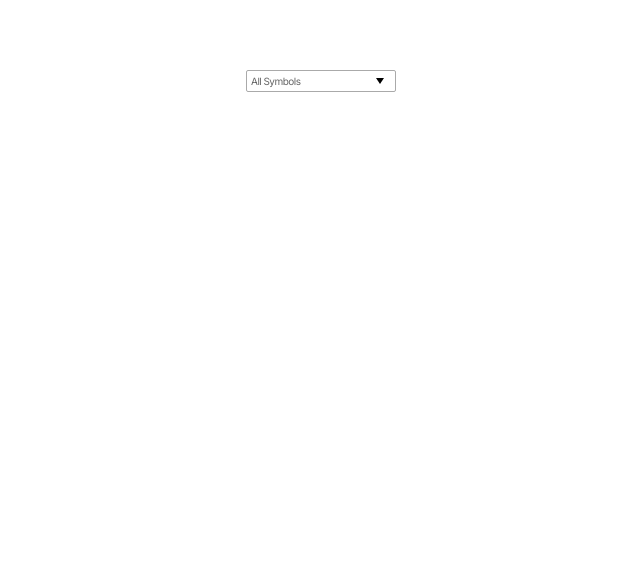
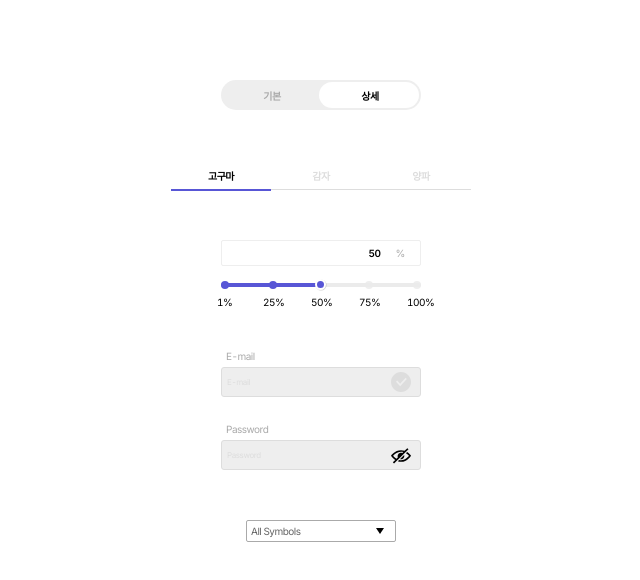
Before and after one commit to yhnb3/wanted_pre_onboarding, a React (Create React App) app: page / in a window 1280 px wide. Shown: the top 580 px of the page, without its empty margins (319-959 px from the left). Built offline with nearby package versions, Linux system fonts and the light colour scheme.

Commit message:
make Slider

```diff
--- a/package.json
+++ b/package.json
@@ -11,6 +11,7 @@
     "react-dom": "^18.1.0",
     "react-scripts": "5.0.1",
     "react-use": "^17.3.2",
+    "styled-components": "^5.3.5",
     "web-vitals": "^2.1.4"
   },
   "scripts": {
--- a/src/components/Input/input.module.scss
+++ b/src/components/Input/input.module.scss
@@ -4,9 +4,8 @@
 .container {
   position: relative;
   width: 200px;
-  margin: 0 auto;
+  margin: 50px auto;
   text-align: left;
-}
 
   label {
     padding: 5px;
@@ -33,6 +32,7 @@ input {
 
     &::placeholder {
       color: colors.$GRAYD;
+    }
   }
 }
 
--- /dev/null
+++ b/src/components/Slider/index.js
@@ -0,0 +1,61 @@
+import { useState } from 'react'
+import cx from 'classnames'
+import styles from './slider.module.scss'
+
+const BREAK_POINT = [1, 25, 50, 75, 100]
+function Slider() {
+  const [value, setValue] = useState(50)
+
+  const handleSliderChange = (e) => {
+    const targetValue = e.currentTarget.value
+    setValue(targetValue)
+  }
+
+  const handleClickBtn = (e) => {
+    const targetValue = e.currentTarget.dataset.point
+    setValue(targetValue)
+  }
+
+  return (
+    <div className={styles.container}>
+      <div className={styles.valueBox}>
+        <span className={styles.value}>{value}</span>
+        <span className={styles.percentage}>%</span>
+      </div>
+      <div className={styles.progressBox}>
+        <input type='range' value={value} min='1' max='100' onChange={handleSliderChange} />
+        <div
+          className={styles.progressBar}
+          style={{
+            background: `linear-gradient(
+            to right,
+            #5856d6 0%,
+            #5856d6 ${value}%,
+            #ebebeb ${value}%,
+            #ebebeb 100%
+          )`,
+          }}
+        />
+        {BREAK_POINT.map((point) => (
+          <div key={`dot-${point}`} className={cx(styles.progressDot, { [styles.fill]: point <= value })} />
+        ))}
+      </div>
+      <div className={styles.breakPoint}>
+        {BREAK_POINT.map((point) => (
+          <button
+            type='button'
+            key={`slide-button-${point}`}
+            data-point={point}
+            className={styles.breakPointBtn}
+            style={{ left: `${point * 0.96 - 3}%` }}
+            onClick={handleClickBtn}
+          >
+            {point}%
+          </button>
+        ))}
+      </div>
+    </div>
+  )
+}
+
+export default Slider
--- /dev/null
+++ b/src/components/Slider/slider.module.scss
@@ -0,0 +1,92 @@
+@use '/src/styles/constants/colors';
+@use '/src/styles/mixins/position';
+
+.container {
+  width: 200px;
+  margin: 50px auto;
+
+  .valueBox {
+    display: flex;
+    align-items: center;
+    justify-content: center;
+    width: 100%;
+    height: 20px;
+    padding: 12px 0;
+    font-size: 10px;
+    border: 1.5px solid colors.$GRAYE;
+    border-radius: 2px;
+
+    .value {
+      display: inline-block;
+      width: 80%;
+      font-weight: 600;
+      text-align: right;
+    }
+
+    .percentage {
+      display: inline-block;
+      width: 20%;
+      color: colors.$GRAYA;
+      text-align: center;
+    }
+  }
+
+  .progressBox {
+    position: relative;
+    display: flex;
+    justify-content: space-between;
+    height: 30px;
+
+    input[type='range'] {
+      @include position.absolute(10px 0 0 0);
+      z-index: 1;
+      width: 100%;
+      cursor: pointer;
+      border-radius: 5px;
+      -webkit-appearance: none;
+
+      &::-webkit-slider-thumb {
+        width: 11px;
+        height: 11px;
+        margin-top: -2.5px;
+        background-color: colors.$INDIGO;
+        border: 2px solid colors.$WHITE;
+        border-radius: 50%;
+        box-shadow: 0.5px 0.5px 0 0 rgba(colors.$BLACK, 0.2);
+        -webkit-appearance: none;
+      }
+    }
+
+    .progressBar {
+      @include position.absolute(17px 0 0 0);
+      z-index: 0;
+      width: 100%;
+      height: 4px;
+      background-color: colors.$BLACK;
+      border-radius: 2px;
+    }
+
+    .progressDot {
+      width: 8px;
+      height: 8px;
+      margin-top: 15.3px;
+      background-color: colors.$GRAYE;
+      border-radius: 50%;
+
+      &.fill {
+        background-color: colors.$INDIGO;
+      }
+    }
+  }
+
+  .breakPoint {
+    position: relative;
+    width: 100%;
+
+    &Btn {
+      position: absolute;
+      height: 10px;
+      font-size: 10px;
+    }
+  }
+}
--- a/src/components/Tab/Tab.module.scss
+++ b/src/components/Tab/Tab.module.scss
@@ -6,7 +6,7 @@
   display: flex;
   width: 300px;
   height: 30px;
-  margin: 0 auto;
+  margin: 50px auto;
   border-bottom: 1.5px solid colors.$GRAYD;
 }
 
--- a/src/components/Toggle/Toggle.module.scss
+++ b/src/components/Toggle/Toggle.module.scss
@@ -9,6 +9,7 @@
   width: 200px;
   height: 30px;
   padding: 2px;
+  margin: 30px auto;
   background-color: colors.$GRAYE;
   border-radius: 50px;
 }
--- a/src/components/index.js
+++ b/src/components/index.js
@@ -2,3 +2,4 @@ export { default as Dropdown } from './Dropdown'
 export { default as Tab } from './Tab'
 export { default as Toggle } from './Toggle'
 export { default as Input } from './Input'
+export { default as Slider } from './Slider'
--- a/src/routes/index.js
+++ b/src/routes/index.js
@@ -1,14 +1,15 @@
 import styles from './Routes.module.scss'
 
-import { Toggle, Tab, Input, Dropdown } from '../components'
+import { Toggle, Tab, Input, Dropdown, Slider } from '../components'
 
 function App() {
   return (
     <div className={styles.app}>
       <div className={styles.container}>
-        {/* <Toggle /> */}
-        {/* <Tab /> */}
-        {/* <Input /> */}
+        <Toggle />
+        <Tab />
+        <Slider />
+        <Input />
         <Dropdown />
       </div>
     </div>
```
Also changed, not shown: 1 other file (tests, documents, lock files or other folders). Lines whose indentation alone changed are shown as unchanged.
